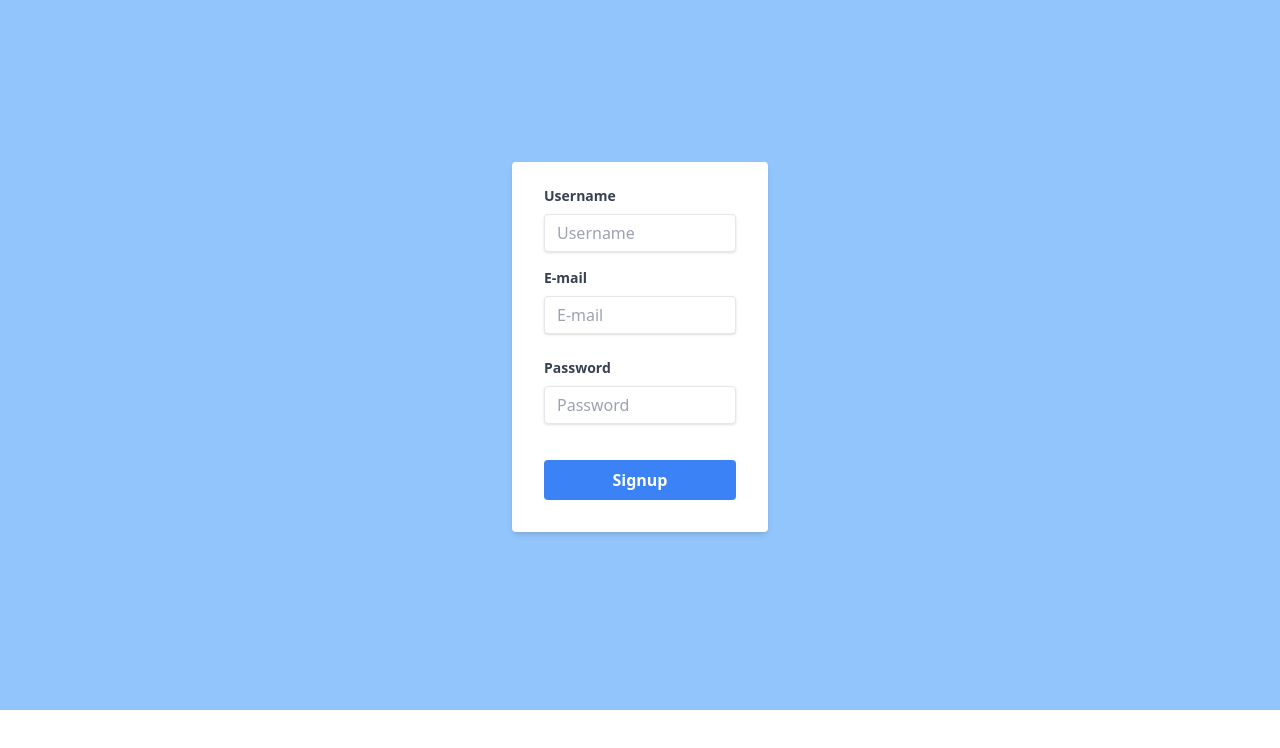
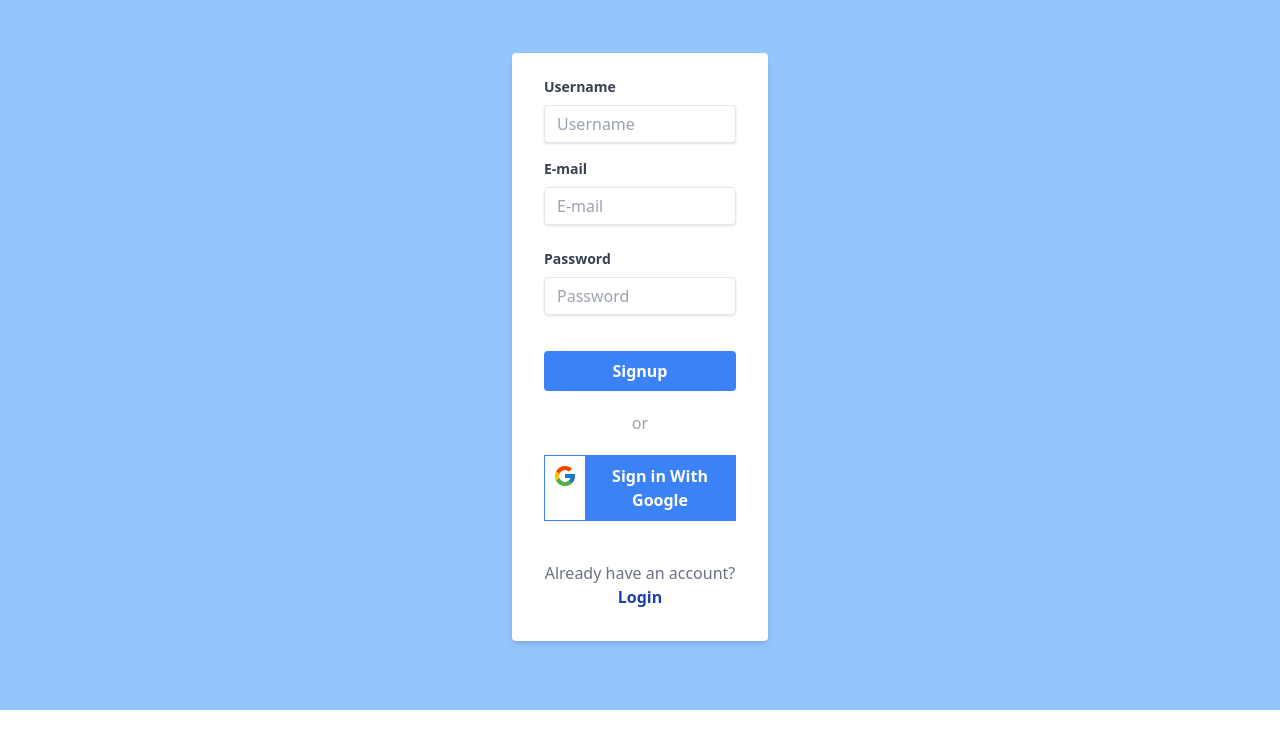
Before and after one commit to rabiulahsan/Attendance-Management, a React (Vite) app: page /signup in a window 1280 px wide. Shown: the top 748 px of the page. Built offline with nearby package versions, Linux system fonts and the light colour scheme; no server answers.

Commit message:
google sign in added

```diff
--- a/src/Pages/Login/Login.jsx
+++ b/src/Pages/Login/Login.jsx
@@ -1,7 +1,8 @@
 /* eslint-disable react-hooks/rules-of-hooks */
 import React, { useContext } from "react";
 import { AuthContext } from "../../Provider/AuthProvider";
-import { useNavigate } from "react-router-dom";
+import { Link, useNavigate } from "react-router-dom";
+import GoogleSignIn from "../Shared/GoogleSignIn/GoogleSignIn";
 const Login = () => {
   const { signIn } = useContext(AuthContext);
 
@@ -23,10 +24,8 @@ const Login = () => {
   };
   return (
     <div className="flex justify-center items-center bg-blue-300 h-[710px]">
-      <form
-        onSubmit={handleLogin}
-        className="bg-white shadow-md rounded px-8 pt-6 pb-8 mb-4 w-1/5 "
-      >
+      <div className="bg-white shadow-md rounded px-8 pt-6 pb-8 mb-4 w-1/5">
+        <form onSubmit={handleLogin} className=" ">
           <div className="mb-4">
             <label className="block text-gray-700 text-sm font-bold mb-2">
               E-mail
@@ -58,6 +57,19 @@ const Login = () => {
             />
           </div>
         </form>
+        <p className="text-center text-gray-400 my-5">or</p>
+        <div className="my-5 mb-10">
+          <GoogleSignIn></GoogleSignIn>
+        </div>
+        <p className="flex flex-col text-center text-gray-500">
+          Don&apos;t have an account?
+          <Link to={"/signup"}>
+            <span className="text-blue-800 font-semibold hover:underline">
+              Register
+            </span>
+          </Link>
+        </p>
+      </div>
     </div>
   );
 };
--- /dev/null
+++ b/src/Pages/Shared/GoogleSignIn/GoogleSignIn.jsx
@@ -0,0 +1,36 @@
+import React, { useContext } from "react";
+import { FcGoogle } from "react-icons/fc";
+import { AuthContext } from "../../../Provider/AuthProvider";
+import { useNavigate } from "react-router-dom";
+
+const GoogleSignIn = () => {
+  const { googleLogin } = useContext(AuthContext);
+
+  const navigate = useNavigate();
+  const handleGoogleSignIn = () => {
+    googleLogin()
+      .then((result) => {
+        const user = result.user;
+        console.log(user);
+        navigate("/home");
+      })
+      .catch((error) => {
+        console.error(error);
+      });
+  };
+  return (
+    <div
+      className=" border border-blue-500 flex text-center text-white cursor-pointer font-semibold"
+      onClick={handleGoogleSignIn}
+    >
+      <span className="text-2xl p-2">
+        <FcGoogle></FcGoogle>
+      </span>
+      <span className="bg-blue-500 w-full p-2 hover:bg-blue-600">
+        Sign in With Google
+      </span>
+    </div>
+  );
+};
+
+export default GoogleSignIn;
--- a/src/Pages/Signup/Signup.jsx
+++ b/src/Pages/Signup/Signup.jsx
@@ -2,6 +2,7 @@ import React, { useContext } from "react";
 import { Link, useNavigate } from "react-router-dom";
 import { AuthContext } from "../../Provider/AuthProvider";
 import { updateProfile } from "firebase/auth";
+import GoogleSignIn from "../Shared/GoogleSignIn/GoogleSignIn";
 
 const Signup = () => {
   const { createUser, logOut } = useContext(AuthContext);
@@ -42,10 +43,8 @@ const Signup = () => {
 
   return (
     <div className="flex justify-center items-center bg-blue-300 h-[710px]">
-      <form
-        onSubmit={handleSignUp}
-        className="bg-white shadow-md rounded px-8 pt-6 pb-8 mb-4 w-1/5 "
-      >
+      <div className="bg-white shadow-md rounded px-8 pt-6 pb-8 mb-4 w-1/5 ">
+        <form onSubmit={handleSignUp} className="">
           <div className="mb-4">
             <label className="block text-gray-700 text-sm font-bold mb-2">
               Username
@@ -88,6 +87,20 @@ const Signup = () => {
             />
           </div>
         </form>
+        <p className="text-center text-gray-400 my-5">or</p>
+        <div className="my-5 mb-10">
+          <GoogleSignIn></GoogleSignIn>
+        </div>
+
+        <p className="flex flex-col text-center text-gray-500">
+          Already have an account?
+          <Link to={"/"}>
+            <span className="text-blue-800 font-semibold hover:underline">
+              Login
+            </span>
+          </Link>
+        </p>
+      </div>
     </div>
   );
 };
```
Lines whose indentation alone changed are shown as unchanged.
